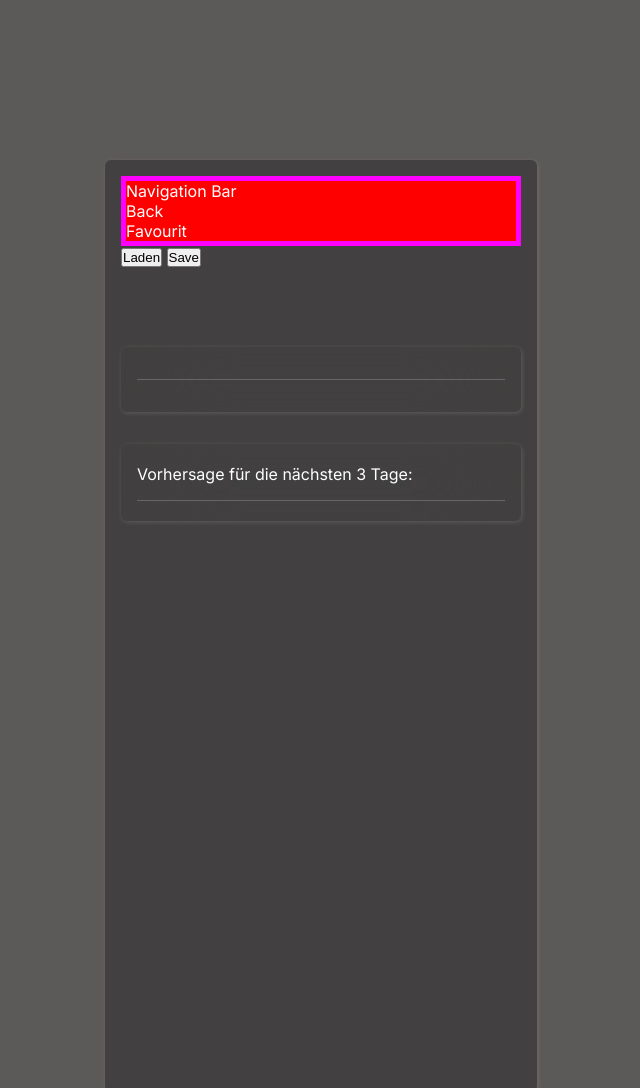
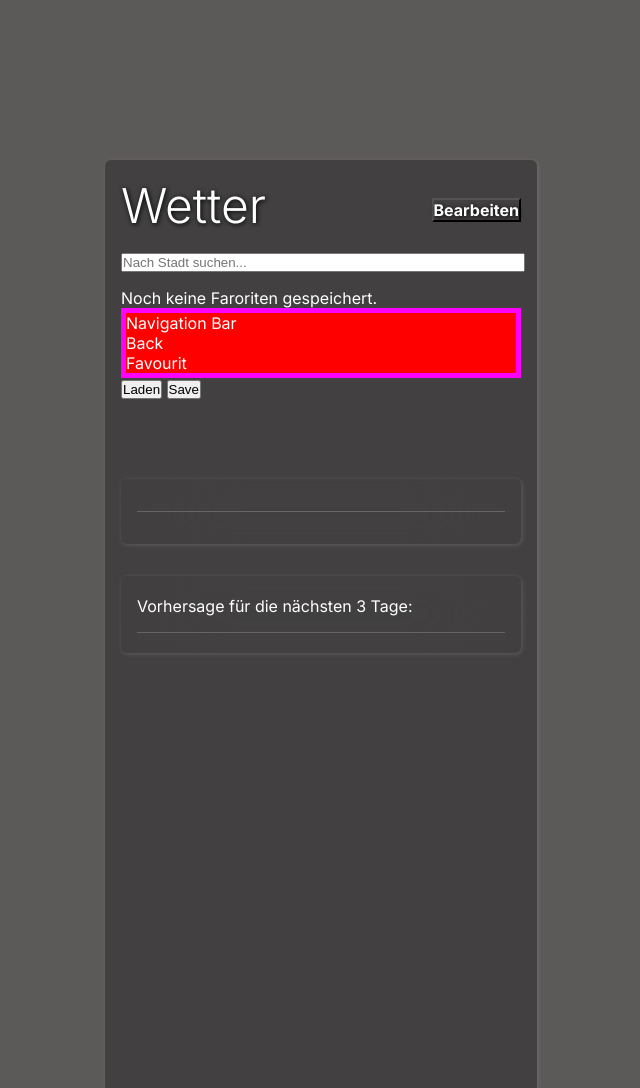
Before and after one commit to SteNuf/wetter-app, a website built with Vite: page index.html in a window 1280 px wide. Shown: the top 1088 px of the page, without its empty margins (319-959 px from the left). Built offline with nearby package versions, Linux system fonts and the light colour scheme; a web font is replaced by a local one.

Commit message:
The SCSS code for the menu page was created.

```diff
--- a/index.html
+++ b/index.html
@@ -7,25 +7,7 @@
     <title>Die-Wetter-App</title>
   </head>
   <body>
-    <div id="app" class="background-color">
-      <div class="main-menu">
-        <div class="main-menu__heading">
-          Die-Wetter-App
-          <button class="main-menu__edit">Bearbeiten</button>
-        </div>
-        <div class="main-menu__search-bar">
-          <input
-            type="text"
-            class="main-menu__search-input"
-            placeholder="Nach Stadt suchen..."
-          />
-          <div
-            class="main-menu__search-results main-menu__search-results--hidden"
-          ></div>
-        </div>
-        Noch keine Faroriten gespeichert.
-      </div>
-    </div>
+    <div id="app" class="background-color"></div>
     <script type="module" src="/src/main.js"></script>
   </body>
 </html>
--- a/src/renderMainHTML.js
+++ b/src/renderMainHTML.js
@@ -26,7 +26,11 @@ export function loadDetailView() {
 
 function renderDetailView() {
   rootElement.innerHTML =
-    getHeaderHtml() + getHourlyForcast() + getForecastDays() + getMiniStatic();
+    getMainMenuHtml() +
+    getHeaderHtml() +
+    getHourlyForcast() +
+    getForecastDays() +
+    getMiniStatic();
 
   const testLoadButton = document.querySelector(".test-load-button");
   const testSaveButton = document.querySelector(".test-save-button");
@@ -54,6 +58,27 @@ function renderDetailView() {
     const saveTodayForecast = await saveTodayForecastToLocalStorage();
     const saveThreeDaysForecast = await saveThreeDaysForecastToLocalStorage();
   });
+}
+
+export function getMainMenuHtml() {
+  return `
+
+    <div class="main-menu">
+      <div class="main-menu__heading">Wetter
+      <button class="main-menu__edit">Bearbeiten</button>
+    </div>
+    <div class="main-menu__search-bar">
+          <input
+            type="text"
+            class="main-menu__search-input"
+            placeholder="Nach Stadt suchen..."
+          />
+          <div
+            class="main-menu__search-results main-menu__search-results--hidden"
+          ></div>
+       </div>
+        Noch keine Faroriten gespeichert.
+      </div>`;
 }
 
 function getHeaderHtml() {
--- /dev/null
+++ b/styles/_mainMenu.scss
@@ -0,0 +1,31 @@
+.main-menu {
+  gap: 1rem;
+  display: flex;
+  flex-direction: column;
+  width: 100%;
+
+  &__heading {
+    font-size: 3rem;
+    font-weight: 300;
+    display: flex;
+    align-items: center;
+    justify-content: space-between;
+    text-shadow: $text-shadow;
+  }
+
+  &__edit {
+    background-color: transparent;
+    color: $font-color;
+    font-size: 1rem;
+    font-family: "Inter", sans-serif;
+    text-shadow: $text-shadow;
+    font-weight: 700;
+    cursor: pointer;
+    margin-top: 0.5rem;
+  }
+
+  &__search-input {
+    width: 100%;
+    position: relative;
+  }
+}
--- a/styles/main.scss
+++ b/styles/main.scss
@@ -7,6 +7,7 @@
 @import "todayForecast";
 @import "threeDaysForecast";
 @import "miniStat";
+@import "mainMenu";
 
 * {
   margin: 0px;
```
